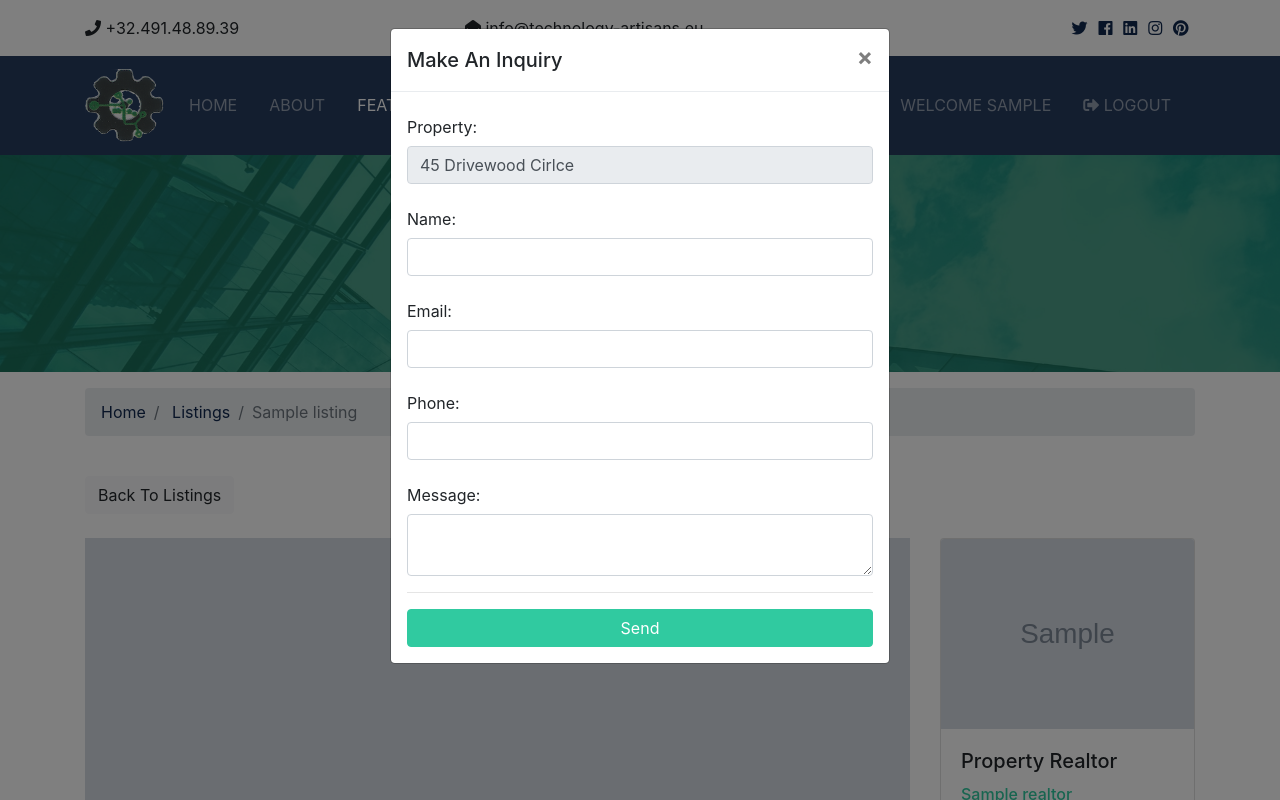
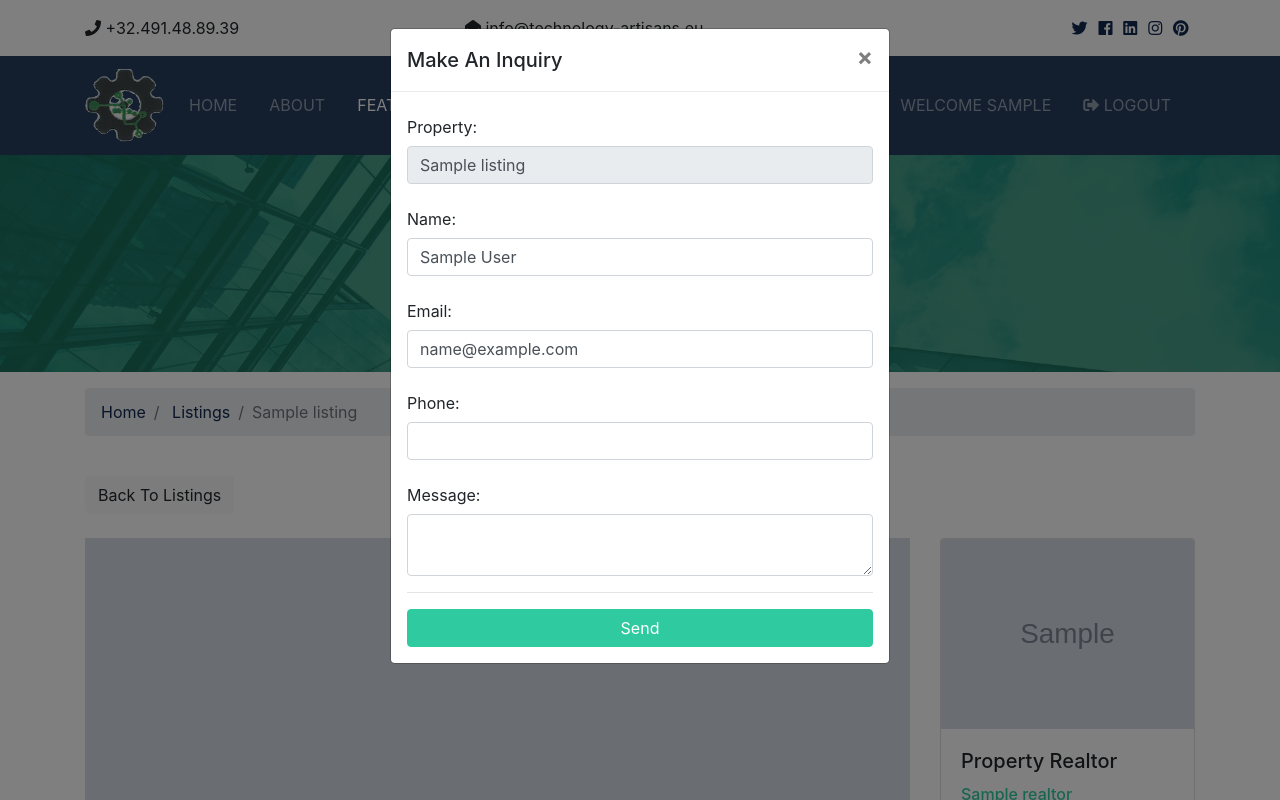
Before and after one commit to tonper19/btre_project, a Django app: page /listings/1 in a window 1280 px wide, after a click on "Make An Inquiry". Run offline with Django 3.2, Linux system fonts and the light colour scheme; a user stored in the database is signed in; tables that the repository leaves empty hold one stand-in row (values such as "Sample post"); grey boxes marked "Sample" are stand-in pictures; some libraries are stand-ins or nearby versions.

Commit message:
57. Contact Form Prep

```diff
--- a/btre/urls.py
+++ b/btre/urls.py
@@ -7,5 +7,6 @@ urlpatterns = [
     path("", include("pages.urls")),
     path("listings/", include("listings.urls")),
     path("accounts/", include("accounts.urls")),
+    path("contacts/", include("contacts.urls")),  # 15/03/2020
     path('admin/', admin.site.urls),
 ] + static(settings.MEDIA_URL, document_root=settings.MEDIA_ROOT)
--- /dev/null
+++ b/contacts/urls.py
@@ -0,0 +1,6 @@
+from django.urls import path
+from . import views
+
+urlpatterns = [
+    path("contact", views.contact, name="contact")
+]
--- a/contacts/views.py
+++ b/contacts/views.py
@@ -1,3 +1,4 @@
 from django.shortcuts import render
 
-# Create your views here.
+def contact(request):
+    pass
--- a/templates/listings/listing.html
+++ b/templates/listings/listing.html
@@ -166,18 +166,38 @@
           </button>
         </div>
         <div class="modal-body">
-          <form>
+          <form action="{% url 'contact' %}" method="POST">
+            <!-- Cross Site Request Forgery protection -->
+            {% csrf_token %}
+            <!-- use a hidden input field to store user id if s/he is logged in -->
+            {% if user.is_authenticated %}
+              <input type="hidden" name="user_id" value="{{ user.id }}">
+            {% else %}
+              <input type="hidden" name="user_id" value="0">
+            {% endif %}
+            <!-- use hidden input fields to store realtor's email and listing id -->
+            <input type="hidden" name="realtor_email" value="{{ listing.realtor.email }}">
+            <input type="hidden" name="listing_id" value="{{ listing.id }}">
+
             <div class="form-group">
               <label for="property_name" class="col-form-label">Property:</label>
-              <input type="text" name="listing" class="form-control" value="45 Drivewood Cirlce" disabled>
+              <input type="text" name="listing" class="form-control" value="{{ listing.title }}" disabled>
             </div>
             <div class="form-group">
               <label for="name" class="col-form-label">Name:</label>
-              <input type="text" name="name" class="form-control" required>
+              <input type="text" name="name" class="form-control"
+                {% if user.is_authenticated %}
+                  value="{{ user.first_name }} {{ user.last_name }}"
+                {% endif %}
+              required>
             </div>
             <div class="form-group">
               <label for="email" class="col-form-label">Email:</label>
-              <input type="email" name="email" class="form-control" required>
+              <input type="email" name="email" class="form-control"
+                {% if user.is_authenticated %}
+                  value="{{ user.email }}"
+                {% endif %}
+              required>
             </div>
             <div class="form-group">
               <label for="phone" class="col-form-label">Phone:</label>
```
